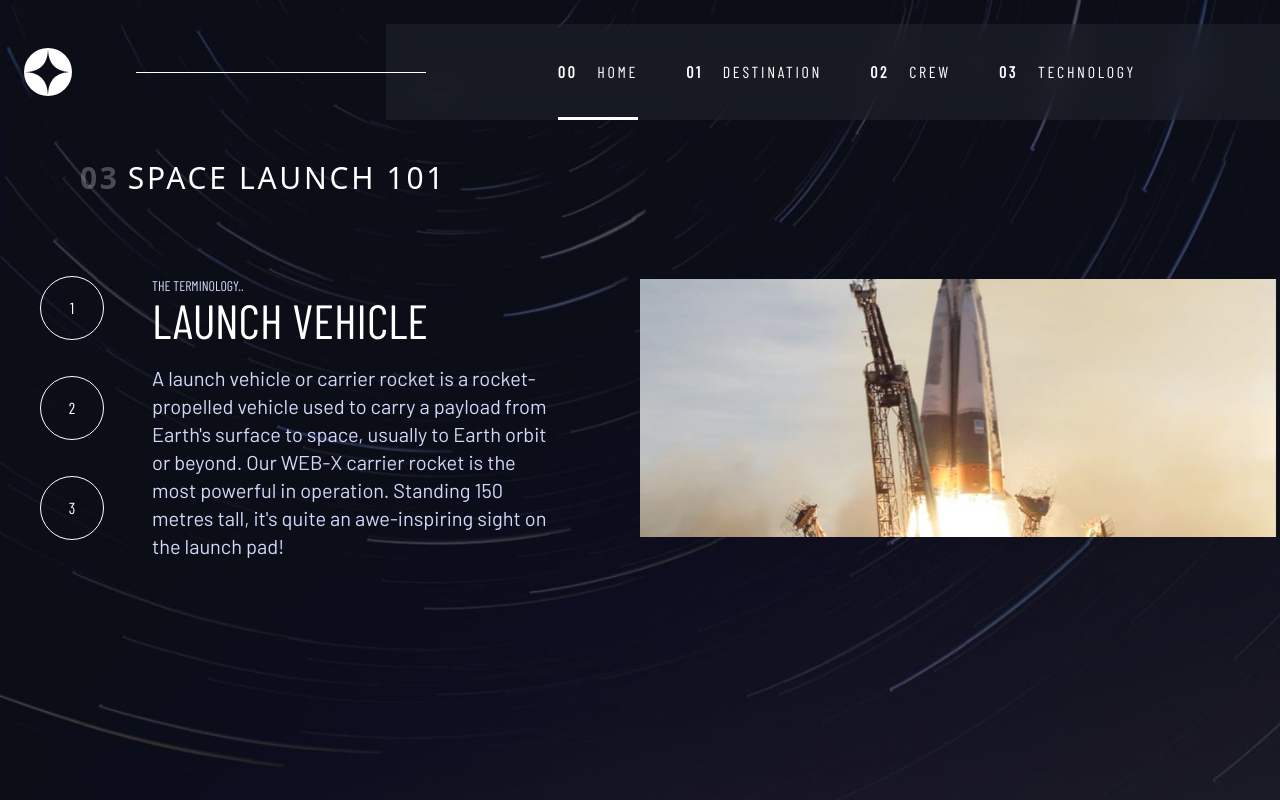
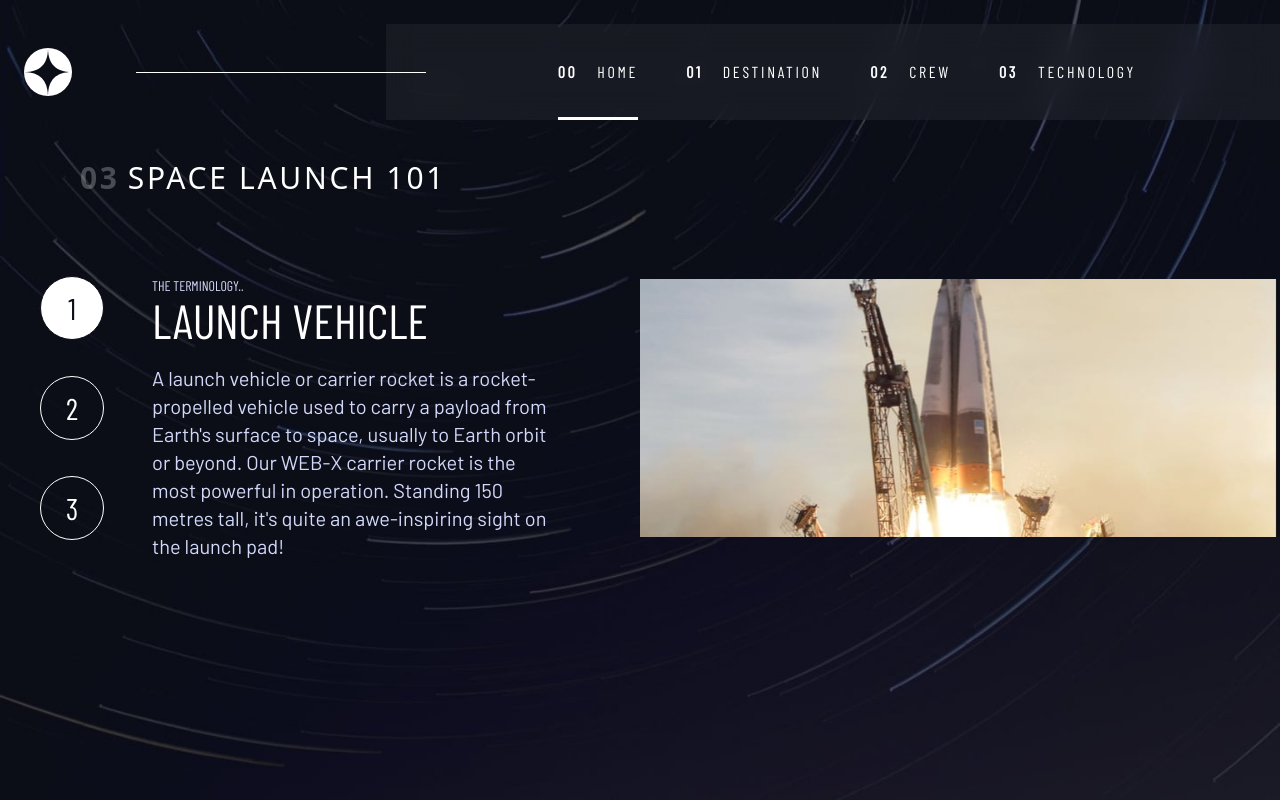
Before and after one commit to JamesBarr456/Space-Tourism, a React (Vite) app: page /technology in a window 1280 px wide. Built offline with nearby package versions, Linux system fonts and the light colour scheme; a web font is replaced by a local one.

Commit message:
casi terminado

```diff
--- a/package.json
+++ b/package.json
@@ -26,6 +26,6 @@
     "framer-motion": "^10.16.16",
     "postcss": "^8.4.32",
     "tailwindcss": "^3.3.6",
-    "vite": "^5.0.7"
+    "vite": "^5.0.10"
   }
 }
--- a/src/pages/crew/SelectPeople.jsx
+++ b/src/pages/crew/SelectPeople.jsx
@@ -1,5 +1,11 @@
+import { useState } from "react";
 
-export const SelectPeople = ( { names, setCrew } ) => {
+export const SelectPeople = ({ names, setCrew }) => {
+  const [clickedIndex, setClickedIndex] = useState(0);
+  const handleCrew = (type, index) => {
+    setCrew(type);
+    setClickedIndex(index);
+  };
   return (
     <>
       <div
@@ -12,18 +18,18 @@ export const SelectPeople = ( { names, setCrew } ) => {
                        lg:w-full
                        lg:gap-8"
       >
-                {names.map( name => (
+        {names.map((name, index) => (
           <button
             type="button"
-                     onClick={() => setCrew(name)}
-                     className="rounded-full
-                                bg-White
-                                 w-[10px]
-                                 h-[10px]"
+            onClick={() => handleCrew(name, index)}
+            className={`rounded-full
+                        ${clickedIndex === index ? "bg-White" : "bg-White/20"}
+                        ${clickedIndex !== index ? " hover:bg-White/50" : null}
+                        w-[15px]
+                        h-[15px]`}
           ></button>
         ))}
-
       </div>
     </>
-    )
-}
+  );
+};
--- a/src/pages/technology/SelectTecnology.jsx
+++ b/src/pages/technology/SelectTecnology.jsx
@@ -1,6 +1,11 @@
-
+import { useState } from "react";
 
 export const SelectTecnology = ({ counts, setTecno }) => {
+  const [clickedIndex, setClickedIndex] = useState(0);
+  const handleTecno = (type, index) => {
+    setTecno(type);
+    setClickedIndex(index);
+  };
   return (
     <div
       className="flex
@@ -11,23 +16,30 @@ export const SelectTecnology = ({ counts, setTecno }) => {
                        xl:justify-start
                        xl:gap-9"
     >
-            {counts.map(count => (
+      {counts.map((count, index) => (
         <button
           type="button"
-                    onClick={() => setTecno(count)}
-                    className="w-10
+          onClick={() => handleTecno(count, index)}
+          className={`text-xl
+                    w-10
                     h-10
                     md:w-14
                     md:h-14
                     xl:w-16
                     xl:h-16
+                    xl:text-3xl
                     rounded-full
-                                border-White
-                                border"
+                    ${
+                      clickedIndex === index
+                        ? "bg-White text-Azul-Marino"
+                        : "hover:border-White/40"
+                    }
+
+                    border`}
         >
           {count + 1}
         </button>
       ))}
     </div>
-    )
-}
+  );
+};
--- a/tailwind.config.js
+++ b/tailwind.config.js
@@ -12,6 +12,7 @@ export default {
       "Azul-Marino": "#0B0D17",
       White: "#ffffff",
       "Azul-Claro": "#D2D8F9",
+      "Gris-Claro": "#808080",
     },
     extend: {
       backgroundImage: {
@@ -27,9 +28,12 @@ export default {
         "crew-mobile": "url('../src/assets/crew/background-crew-mobile.jpg')",
         "crew-tablet": "url('../src/assets/crew/background-crew-tablet.jpg')",
         "crew-desktop": "url('../src/assets/crew/background-crew-desktop.jpg')",
-        "tech-mobile": "url('../src/assets/technology/background-technology-mobile.jpg')",
-        "tech-tablet": "url('../src/assets/technology/background-technology-tablet.jpg')",
-        "tech-desktop": "url('../src/assets/technology/background-technology-desktop.jpg')",
+        "tech-mobile":
+          "url('../src/assets/technology/background-technology-mobile.jpg')",
+        "tech-tablet":
+          "url('../src/assets/technology/background-technology-tablet.jpg')",
+        "tech-desktop":
+          "url('../src/assets/technology/background-technology-desktop.jpg')",
       },
     },
   },
```
Also changed, not shown: src/componentes/navbar/NavbarDesktop.jsx (+7 -12 lines), 1 other file (tests, documents, lock files or other folders). Lines whose indentation alone changed are shown as unchanged.
